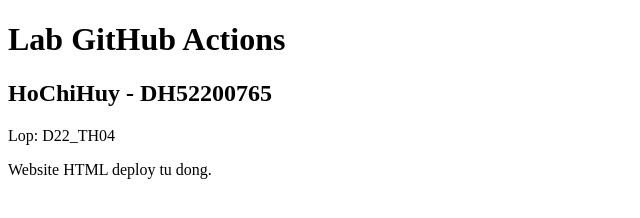
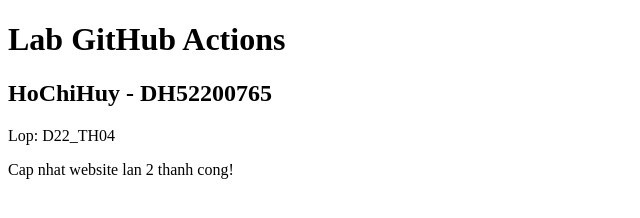
Before and after one commit to LakeCheeseHuy/lab-github-deploy, a plain HTML site: page index.html in a window 1280 px wide. Shown: the full height of the page, 0-640 px from the left. Drawn offline with Linux system fonts and the light colour scheme.

Commit message:
Cap nhat website HTML lan 2

```diff
--- a/index.html
+++ b/index.html
@@ -9,6 +9,6 @@
     <h1>Lab GitHub Actions</h1>
     <h2>HoChiHuy - DH52200765</h2>
     <p>Lop: D22_TH04</p>
-    <p>Website HTML deploy tu dong.</p>
+    <p>Cap nhat website lan 2 thanh cong!</p>
 </body>
 </html>
```
